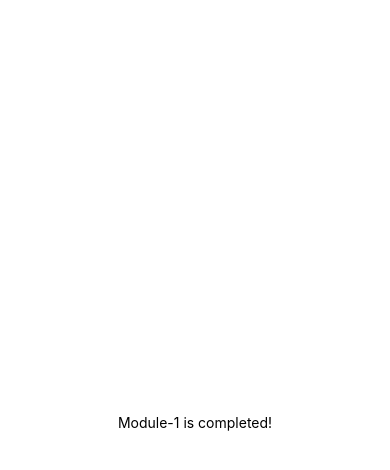
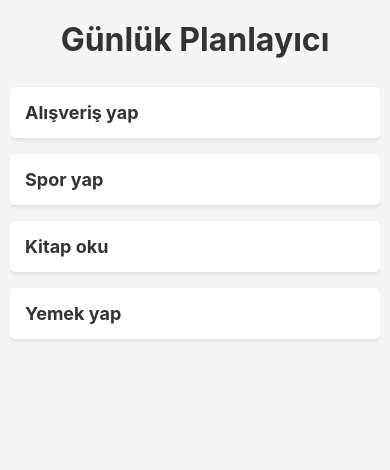
Before and after one commit to devfurkank/task-1, a React Native app in the folder to-do-app/: screen / in a window 390 px wide. Shown: the top 470 px of the page. Built offline with nearby package versions, Linux system fonts and the light colour scheme.

Commit message:
Module-2 is completed!

```diff
--- a/to-do-app/App.js
+++ b/to-do-app/App.js
@@ -1,11 +1,26 @@
-import { StatusBar } from 'expo-status-bar';
-import { StyleSheet, Text, View } from 'react-native';
+import React, { useState } from 'react';
+import { View, Text, FlatList, StyleSheet } from 'react-native';
 
 export default function App() {
+  const [tasks, setTasks] = useState([
+    { id: '1', title: 'Alışveriş yap' },
+    { id: '2', title: 'Spor yap' },
+    { id: '3', title: 'Kitap oku' },
+    { id: '4', title: 'Yemek yap' },
+  ]);
+
   return (
     <View style={styles.container}>
-      <Text>Module-1 is completed!</Text>
-      <StatusBar style="auto" />
+      <Text style={styles.header}>Günlük Planlayıcı</Text>
+      <FlatList
+        data={tasks}
+        keyExtractor={(item) => item.id}
+        renderItem={({ item }) => (
+          <View style={styles.taskItem}>
+            <Text style={styles.taskText}>{item.title}</Text>
+          </View>
+        )}
+      />
     </View>
   );
 }
@@ -13,8 +28,30 @@ export default function App() {
 const styles = StyleSheet.create({
   container: {
     flex: 1,
+    backgroundColor: '#f5f5f5',
+    paddingTop: 20,
+    paddingHorizontal: 10,
+  },
+  header: {
+    fontSize: 32,
+    fontWeight: 'bold',
+    marginBottom: 20,
+    textAlign: 'center',
+    color: '#333',
+  },
+  taskItem: {
     backgroundColor: '#fff',
-    alignItems: 'center',
-    justifyContent: 'center',
+    padding: 15,
+    marginVertical: 8,
+    borderRadius: 5,
+    shadowColor: '#000',
+    shadowOffset: { width: 0, height: 2 },
+    shadowOpacity: 0.1,
+    shadowRadius: 4,
+  },
+  taskText: {
+    fontSize: 18,
+    fontWeight:"bold",
+    color: '#333',
   },
 });
```
